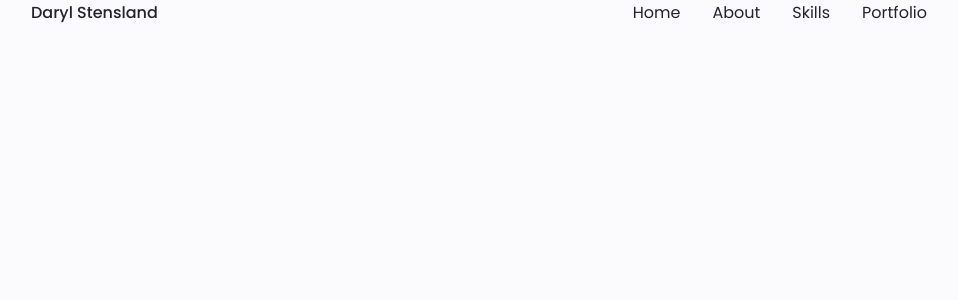
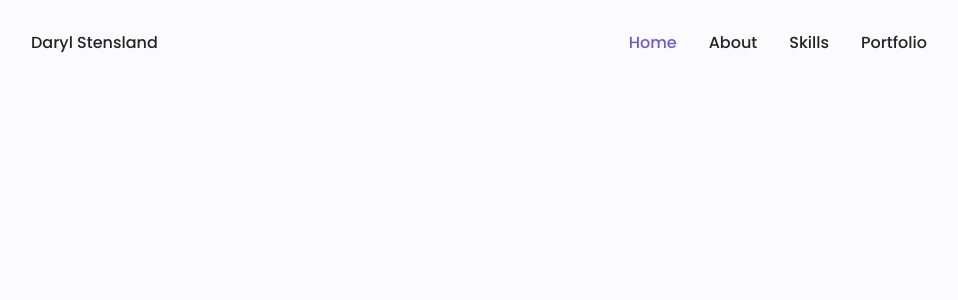
Before and after one commit to darylste/portfolio-project, a React (Create React App) app: page / in a window 1280 px wide. Shown: the top 300 px of the page, without its empty margins (161-1119 px from the left). Built offline with nearby package versions, Linux system fonts and the light colour scheme.

Commit message:
Header component completed, spacer-sm added

```diff
--- a/package.json
+++ b/package.json
@@ -6,6 +6,7 @@
     "@testing-library/jest-dom": "^5.16.2",
     "@testing-library/react": "^12.1.2",
     "@testing-library/user-event": "^13.5.0",
+    "classnames": "^2.3.1",
     "react": "^17.0.2",
     "react-dom": "^17.0.2",
     "react-scripts": "5.0.0",
--- a/src/components/atoms/Link/Link.component.jsx
+++ b/src/components/atoms/Link/Link.component.jsx
@@ -1,7 +1,8 @@
+import classNames from 'classnames';
 import React from 'react';
 import './Link.style.scss';
 
-const Link = ({ varient, children }) => {
+const Link = ({ varient, children, active = false }) => {
 	switch (varient) {
 		case 'logo':
 			return (
@@ -11,7 +12,13 @@ const Link = ({ varient, children }) => {
 			);
 		case 'nav-item':
 			return (
-				<a href='#home' className='nav-item'>
+				<a
+					href='#home'
+					className={classNames({
+						'nav-item': true,
+						'nav-active': active,
+					})}
+				>
 					{children}
 				</a>
 			);
--- a/src/components/atoms/Link/Link.style.scss
+++ b/src/components/atoms/Link/Link.style.scss
@@ -2,7 +2,7 @@
 
 .header-logo,
 .nav-item {
-	color: $color-black;
+	font-weight: 500;
 	color: $color-black;
 	text-decoration: none;
 
@@ -11,11 +11,11 @@
 	}
 }
 
-.header-logo {
-	font-weight: 500;
-}
-
 .nav-item {
 	list-style: none;
 	margin-left: 3.2rem;
 }
+
+.nav-active {
+	color: $color-primary;
+}
--- /dev/null
+++ b/src/components/atoms/Spacer/Spacer.component.jsx
@@ -0,0 +1,27 @@
+import React from 'react';
+import classNames from 'classnames';
+
+import './Spacer.style.scss';
+
+const Spacer = ({
+	top = 'md',
+	right = 'md',
+	btm = 'md',
+	left = 'md',
+	children,
+}) => {
+	return (
+		<div
+			className={classNames({
+				'top-sm': top === 'sm',
+				'right-sm': right === 'sm',
+				'btm-sm': btm === 'sm',
+				'left-sm': left === 'sm',
+			})}
+		>
+			{children}
+		</div>
+	);
+};
+
+export default Spacer;
--- /dev/null
+++ b/src/components/atoms/Spacer/Spacer.style.scss
@@ -0,0 +1,17 @@
+@import '../../../styles/variables';
+
+.top-sm {
+	margin-top: $spacing-sm;
+}
+
+.right-sm {
+	margin-right: $spacing-sm;
+}
+
+.btm-sm {
+	margin-bottom: $spacing-sm;
+}
+
+.left-sm {
+	margin-left: $spacing-sm;
+}
--- a/src/components/molecules/Navigation/Navigation.component.jsx
+++ b/src/components/molecules/Navigation/Navigation.component.jsx
@@ -8,7 +8,9 @@ const Navigation = () => {
 		<nav className='show-menu'>
 			<ul className='nav-list'>
 				<li>
-					<Link varient='nav-item'>Home</Link>
+					<Link varient='nav-item' active>
+						Home
+					</Link>
 				</li>
 				<li>
 					<Link varient='nav-item'>About</Link>
--- a/src/components/organisms/Header/Header.component.jsx
+++ b/src/components/organisms/Header/Header.component.jsx
@@ -1,15 +1,20 @@
 import React from 'react';
 import './Header.style.scss';
 
+import Spacer from '../../atoms/Spacer/Spacer.component';
 import Link from '../../atoms/Link/Link.component';
 import Navigation from '../../molecules/Navigation/Navigation.component';
 
 const Header = () => {
 	return (
-		<header>
-			<Link varient={'logo'}>Daryl Stensland</Link>
-			<Navigation />
-		</header>
+		<React.Fragment>
+			<Spacer top='sm' btm='sm'>
+				<header>
+					<Link varient={'logo'}>Daryl Stensland</Link>
+					<Navigation />
+				</header>
+			</Spacer>
+		</React.Fragment>
 	);
 };
 
--- a/src/styles/_variables.scss
+++ b/src/styles/_variables.scss
@@ -19,3 +19,6 @@ $font-size-body: 1.6rem;
 
 /***** FONT WEIGHT *****/
 $font-weight-reg: 400;
+
+// ***** SPACING *****/
+$spacing-sm: 3rem;
```
Also changed, not shown: 1 other file (tests, documents, lock files or other folders).
